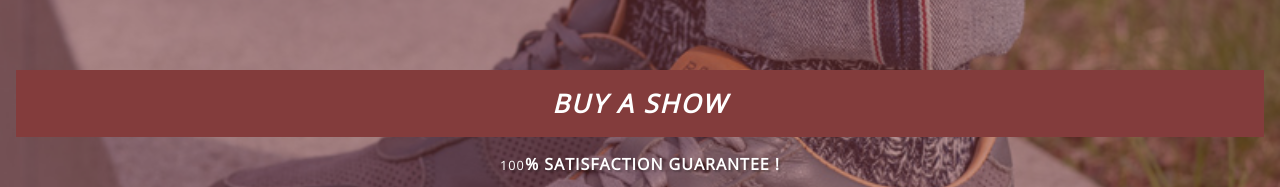
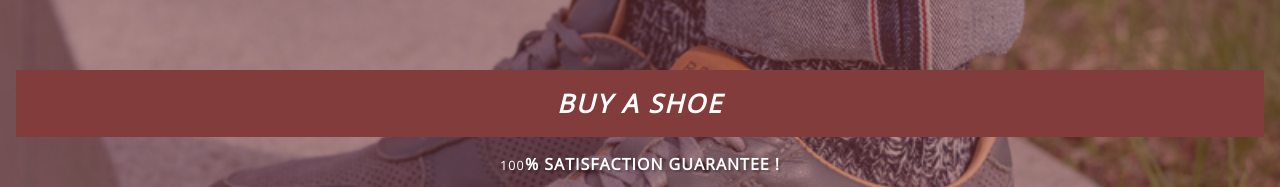
Before and after one commit to jenseneducation-Aleksander-Dimitrijevic/webshop-grupp-projekt, a Vue app: page / in a window 1280 px wide. Shown: the part 278-465 px from the top of the page. Built offline with nearby package versions, Linux system fonts and the light colour scheme.

Commit message:
changed anchor text in banner component

```diff
--- a/src/components/Banner.vue
+++ b/src/components/Banner.vue
@@ -4,7 +4,7 @@
     :style="{ backgroundImage: `url(${require('@/assets/banner-image.png')})` }"
   >
     <div class="showcase-content">
-      <router-link to="/products">Buy a show</router-link>
+      <router-link to="/products">Buy a shoe</router-link>
       <p>100<span>% SATISFACTION GUARANTEE !</span></p>
     </div>
   </header>
```
